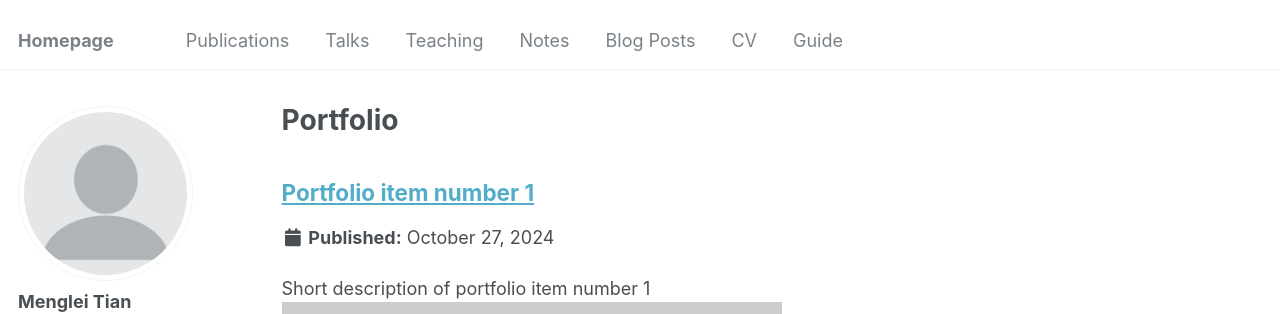
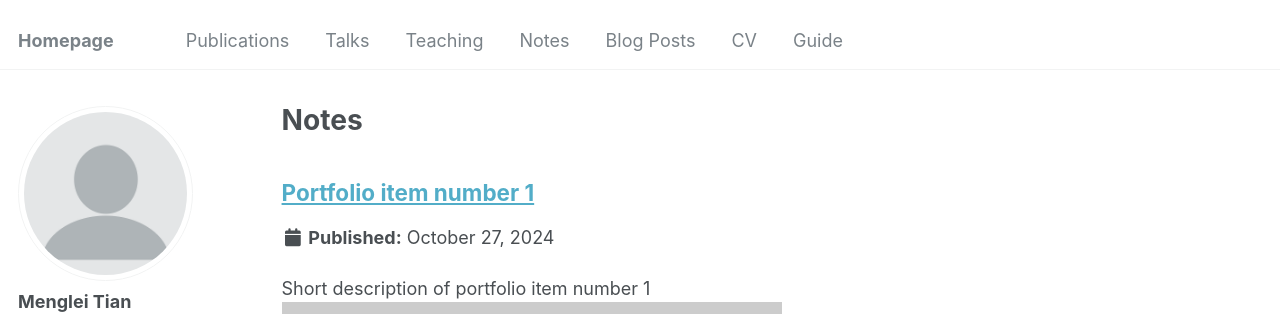
Before and after one commit to Corvus-coronoides/Menglei-Tian.github.io, a Jekyll site: the page built from _pages/portfolio.html, in a window 1280 px wide and 900 px high. Shown: the top 314 px of the window. Built offline with Jekyll 4.4.1, drawn with Linux system fonts in a browser that asks for light colours; some web fonts are replaced.

Commit message:
Update portfolio.html

```diff
--- a/_pages/portfolio.html
+++ b/_pages/portfolio.html
@@ -1,7 +1,7 @@
 ---
 layout: archive
-title: "Portfolio"
-permalink: /portfolio/
+title: "Notes"
+permalink: /Tian-notes/
 author_profile: true
 ---
 
```
